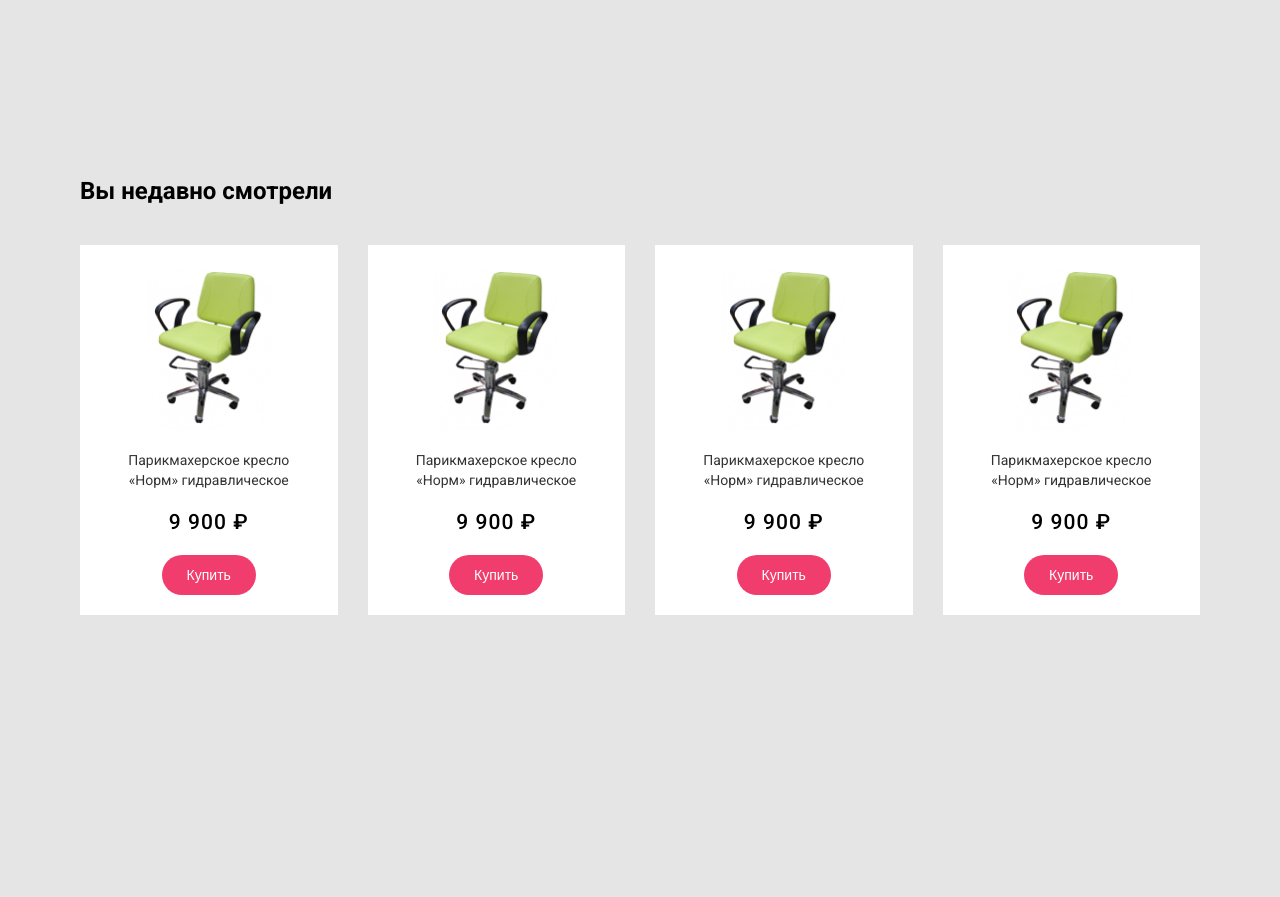
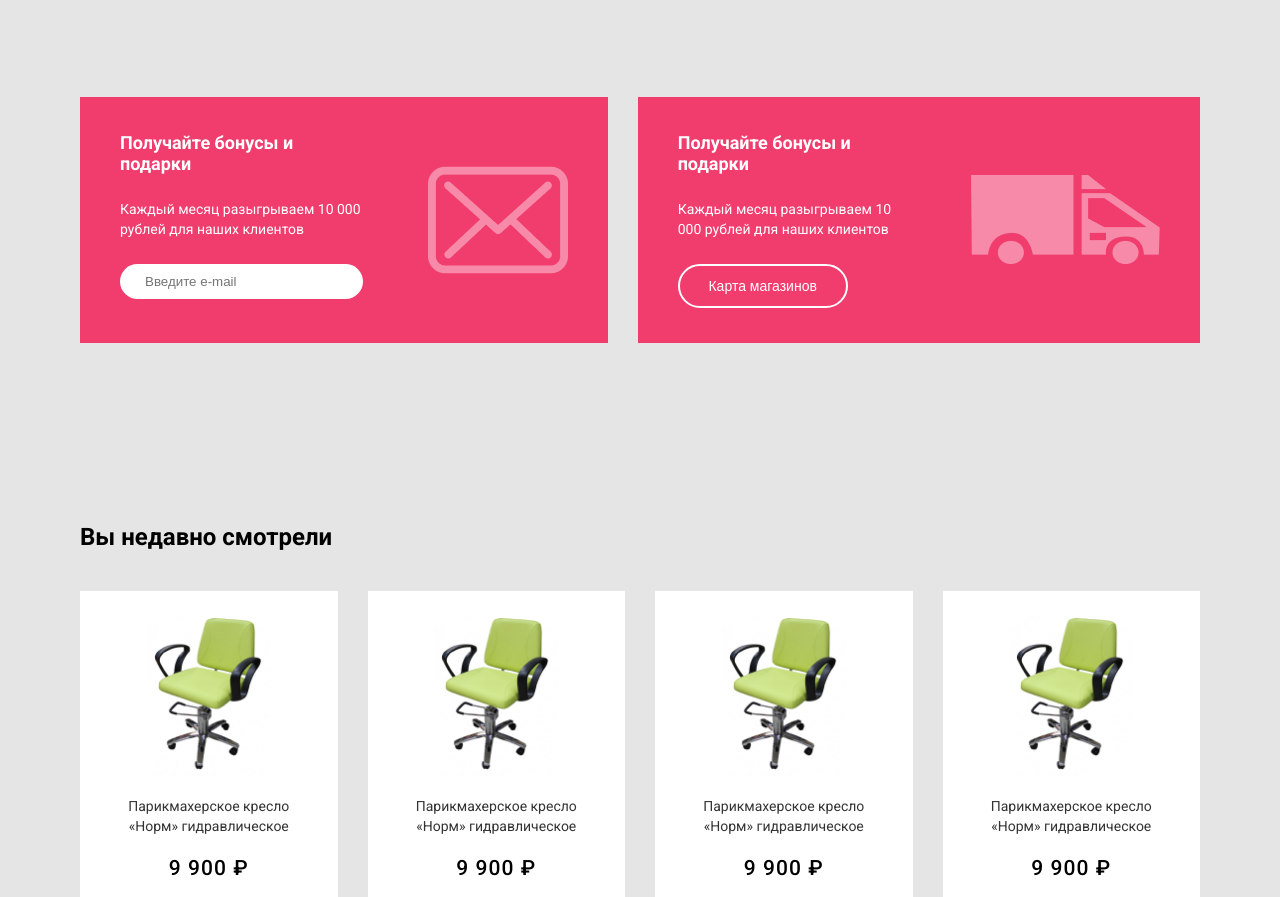
Before and after one commit to dikiyrot/chairs-shop, a plain HTML site: page index.html in a window 1280 px wide. Shown: the part 1379-2276 px from the top of the page. Before the commit the page ends 2074 px from the top, so only its background shows below. Drawn offline with Linux system fonts and the light colour scheme.

Commit message:
add info-blocks

```diff
--- a/index.html
+++ b/index.html
@@ -121,6 +121,45 @@
 		</section>
 		<!--SPECIAL-PRODUCTS-->
 
+		<!--INFO-BLOCKS-->
+		<section class="info-blocks">
+			<div class="wrapper info-blocks__wrapper">
+				<div class="info-blocks__item info-block">
+					<div class="info-block__main-block">
+						<h2 class="info-block__title">Получайте бонусы и подарки</h2>
+						<span class="info-block__subtitle">
+							Каждый месяц разыгрываем 10 000 рублей для наших клиентов
+						</span>
+						<input type="text" placeholder="Введите e-mail" class="info-block__input" />
+					</div>
+					<div class="info-block__image-block">
+						<img
+							src="./assets/info-blocks/envelope.png"
+							alt="envelope"
+							class="info-block__image"
+						/>
+					</div>
+				</div>
+				<div class="info-blocks__item info-block">
+					<div class="info-block__main-block">
+						<h2 class="info-block__title">Получайте бонусы и подарки</h2>
+						<span class="info-block__subtitle">
+							Каждый месяц разыгрываем 10 000 рублей для наших клиентов
+						</span>
+						<button class="info-block__button default-button">Карта магазинов</button>
+					</div>
+					<div class="info-block__image-block">
+						<img
+							src="./assets/info-blocks/delivery.png"
+							alt="envelope"
+							class="info-block__image"
+						/>
+					</div>
+				</div>
+			</div>
+		</section>
+		<!--INFO-BLOCKS-->
+
 		<!--RECENTLY-WATCHED-PRODUCT-->
 		<section class="recently-watched-products">
 			<div class="wrapper recently-watched-products__wrapper">
--- /dev/null
+++ b/scss/common/_info-block.scss
@@ -0,0 +1,61 @@
+$info-block-input-text-color: #C4C4C4;
+$info-block-input-height: 35px;
+
+.info-block {
+  display: flex;
+  justify-content: space-between;
+
+  color: $main-text-color;
+  background: $primary1;
+  padding: 35px 40px;
+
+  &__main-block {
+    display: flex;
+    flex-direction: column;
+
+    margin-right: 65px;
+  }
+
+  &__image-block {
+    display: flex;
+    justify-content: center;
+    align-items: center;
+  }
+
+  &__image {}
+
+  &__title {
+    font-weight: bold;
+    font-size: 1.8rem;
+    line-height: 2.1rem;
+  }
+
+  &__subtitle {
+    font-size: 1.4rem;
+    line-height: 2rem;
+  }
+
+  &__title,
+  &__subtitle {
+    margin-bottom: 25px;
+  }
+
+  &__input {
+    border-radius: 30px;
+    background: $primary2;
+    color: $info-block-input-text-color;
+    height: $info-block-input-height;
+    padding: 0 25px;
+
+    border: none;
+    outline: none;
+    max-width: 225px;
+  }
+
+  &__button {
+    border-color: $primary2;
+    background: $primary1;
+    color: $main-text-color;
+    max-width: 170px;
+  }
+}
--- a/scss/index.scss
+++ b/scss/index.scss
@@ -6,12 +6,14 @@
 @import './common/product-card';
 @import './common/titles';
 @import './common/products-layout';
+@import './common/info-block';
 
 @import './modules/header-navigation';
 @import './modules/header';
 @import './modules/special-products';
 @import './modules/recently-watched-products';
 @import './modules/super-product';
+@import './modules/info-blocks';
 
 //body {
 	//background-color: red;
--- /dev/null
+++ b/scss/modules/_info-blocks.scss
@@ -0,0 +1,18 @@
+.info-blocks {
+	background: $primary3;
+
+	&__wrapper {
+		display: flex;
+		justify-content: center;
+		gap: 30px;
+
+		padding-bottom: 100px;
+	}
+
+	&__item {
+
+		//&:not(:last-child) {
+		//	margin-right: 30px;
+		//}
+	}
+}
```
Also changed, not shown: css/index.css, 1 other file.
